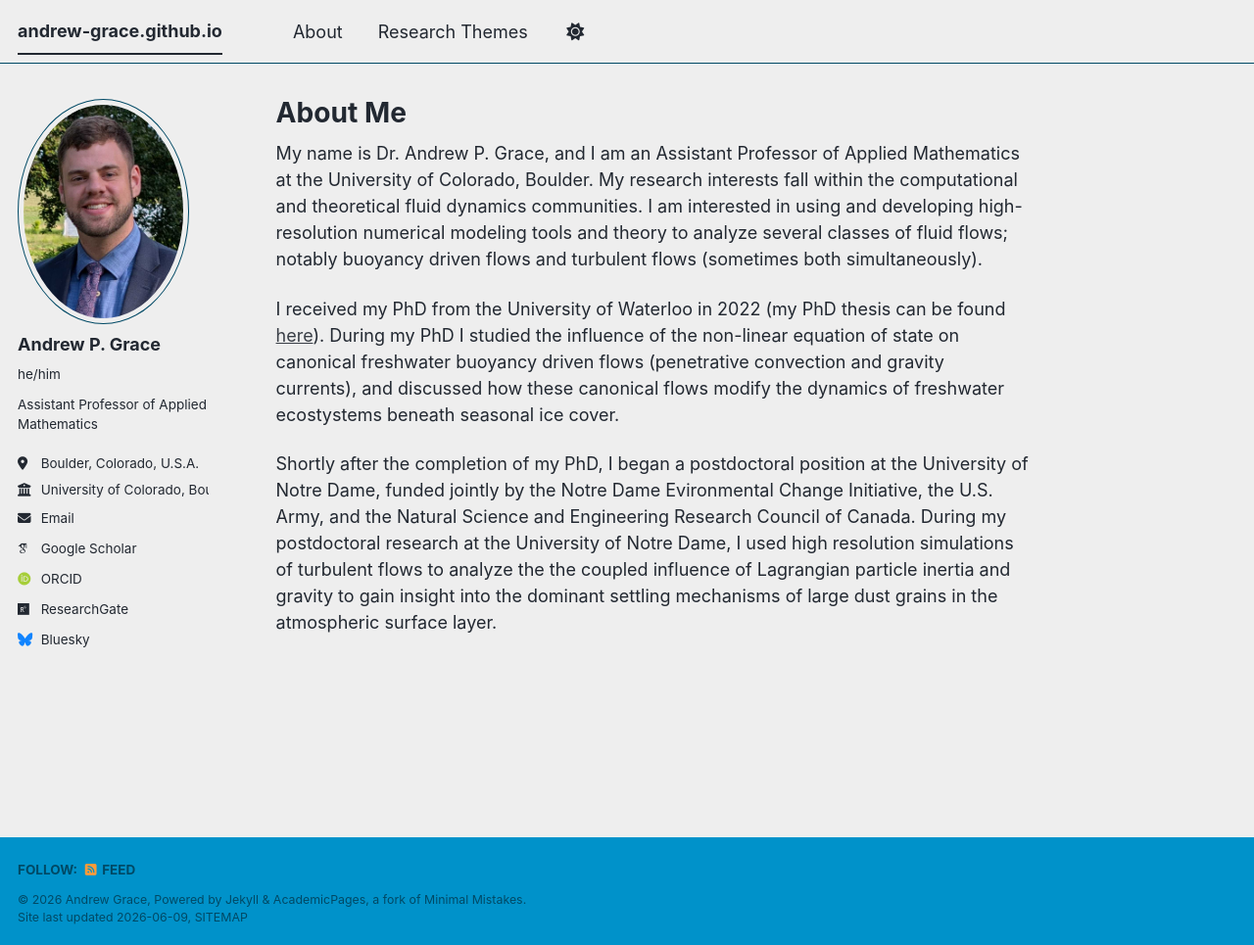
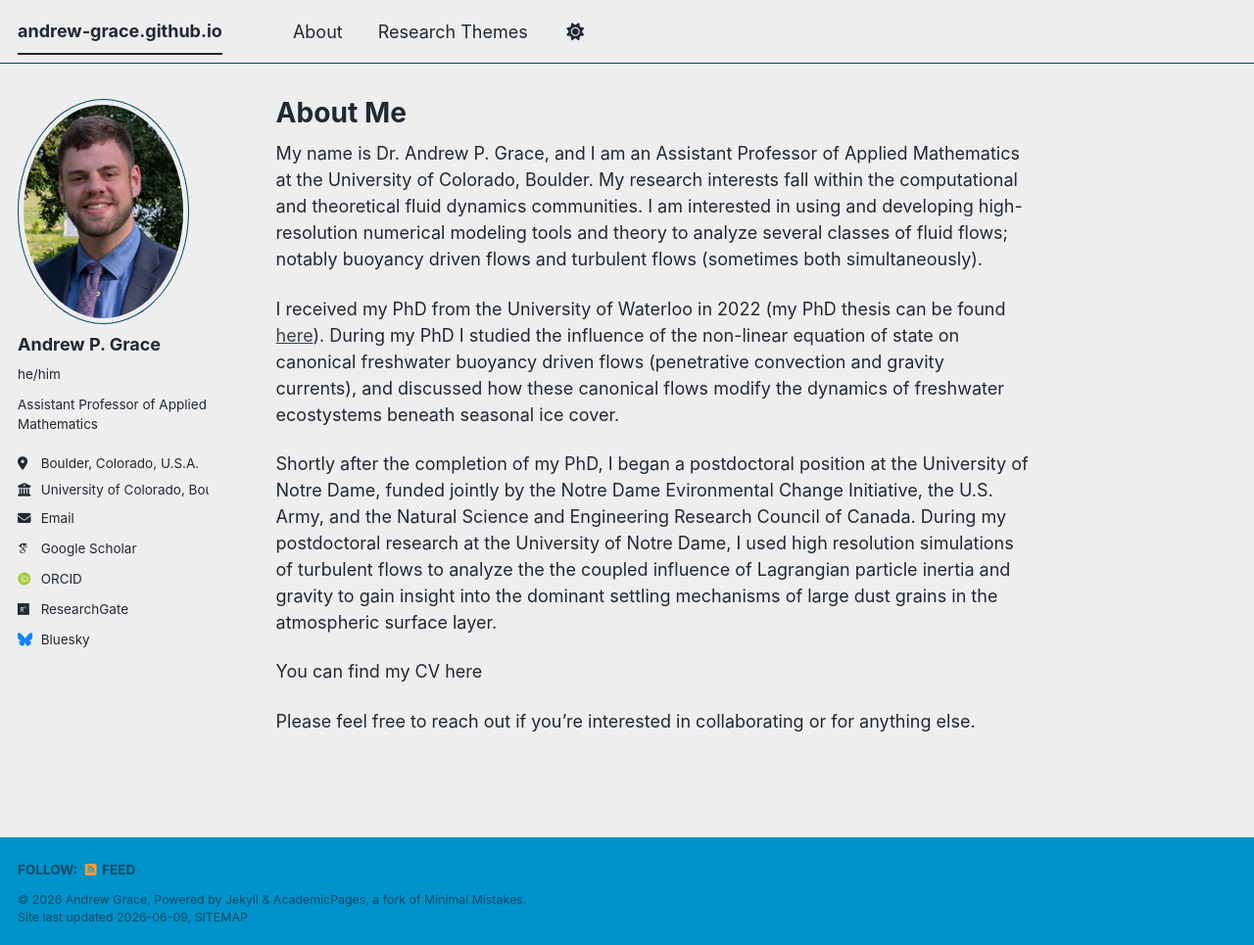
Before and after one commit to andrew-grace/andrew-grace.github.io, a Jekyll site: the page built from _pages/about.md, in a window 1280 px wide and 965 px high. Shown: the whole window at 98% size. Built offline with Jekyll 4.4.1, drawn with Linux system fonts in a browser that asks for light colours; some web fonts are replaced; a script bundle is joined from its source files by our own code; library files that are not in the unit come from our copies.

Commit message:
Update about.md

```diff
--- a/_pages/about.md
+++ b/_pages/about.md
@@ -13,3 +13,7 @@ I received my PhD from the University of Waterloo in 2022 (my PhD thesis can be
 
 Shortly after the completion of my PhD, I began a postdoctoral position at the University of Notre Dame, funded jointly by the Notre Dame Evironmental Change Initiative, the U.S. Army, and the Natural Science and Engineering Research Council of Canada.
 During my postdoctoral research at the University of Notre Dame, I used high resolution simulations of turbulent flows to analyze the the coupled influence of Lagrangian particle inertia and gravity to gain insight into the dominant settling mechanisms of large dust grains in the atmospheric surface layer.
+
+You can find my CV here
+
+Please feel free to reach out if you're interested in collaborating or for anything else.
```
